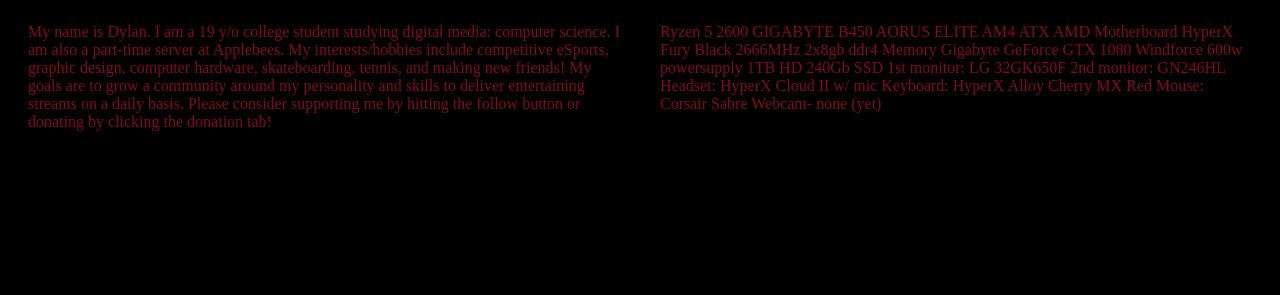
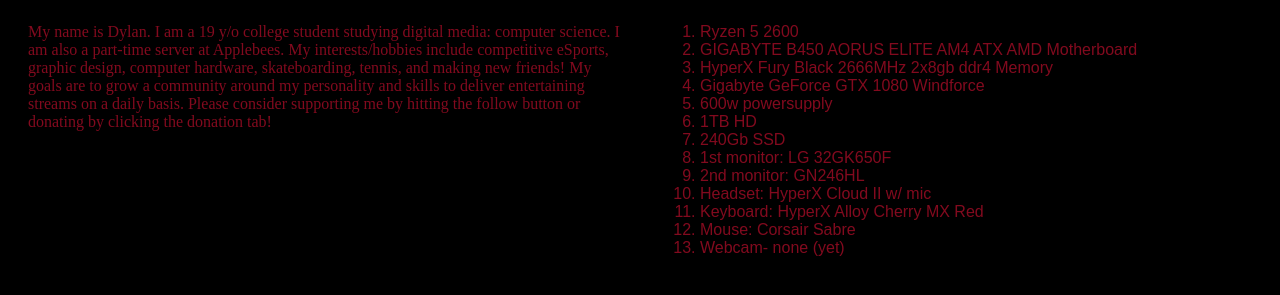
Before and after one commit to 44334-fa20/personalwebpage-dylanggood, a plain HTML site: page twitch.html in a window 1280 px wide. Shown: the part 257-552 px from the top of the page. Drawn offline with Linux system fonts and the light colour scheme.

Commit message:
Personal Web Page
Getting back in to the basics of html and css

```diff
--- a/style.css
+++ b/style.css
@@ -61,5 +61,3 @@
 }
 
 p {font-family: helvecta Neue}
-
-footer {}
--- a/twitch.html
+++ b/twitch.html
@@ -28,31 +28,59 @@
 
         <aside class="sidebar">
          <h2>PC Specs</h2>
-            <p>Ryzen 5 2600
-
-GIGABYTE B450 AORUS ELITE AM4 ATX AMD Motherboard
-
+           <ol>
+                <li>
+                    Ryzen 5 2600
+               </li>
+                <li>
+GIGABYTE B450 AORUS ELITE AM4 ATX AMD Motherboard               </li>
+                               <li>
 HyperX Fury Black 2666MHz 2x8gb ddr4 Memory
 
+               </li>
+                               <li>
 Gigabyte GeForce GTX 1080 Windforce
 
+               </li>
+                               <li>
 600w powersupply
 
+               </li>
+                               <li>
 1TB HD
 
+               </li>
+                               <li>
 240Gb SSD
 
+               </li>
+                               <li>
 1st monitor: LG 32GK650F
 
+               </li>
+                               <li>
 2nd monitor: GN246HL
 
+               </li>
+                               <li>
 Headset: HyperX Cloud II w/ mic
 
+               </li>
+                               <li>
 Keyboard: HyperX Alloy Cherry MX Red
 
+               </li>
+                               <li>
 Mouse: Corsair Sabre
 
-Webcam- none (yet)</p>
+               </li>
+                <li>
+Webcam- none (yet)
+
+               </li>
+
+            </ol>
+
         </aside>
     </main>
 </body>
```
